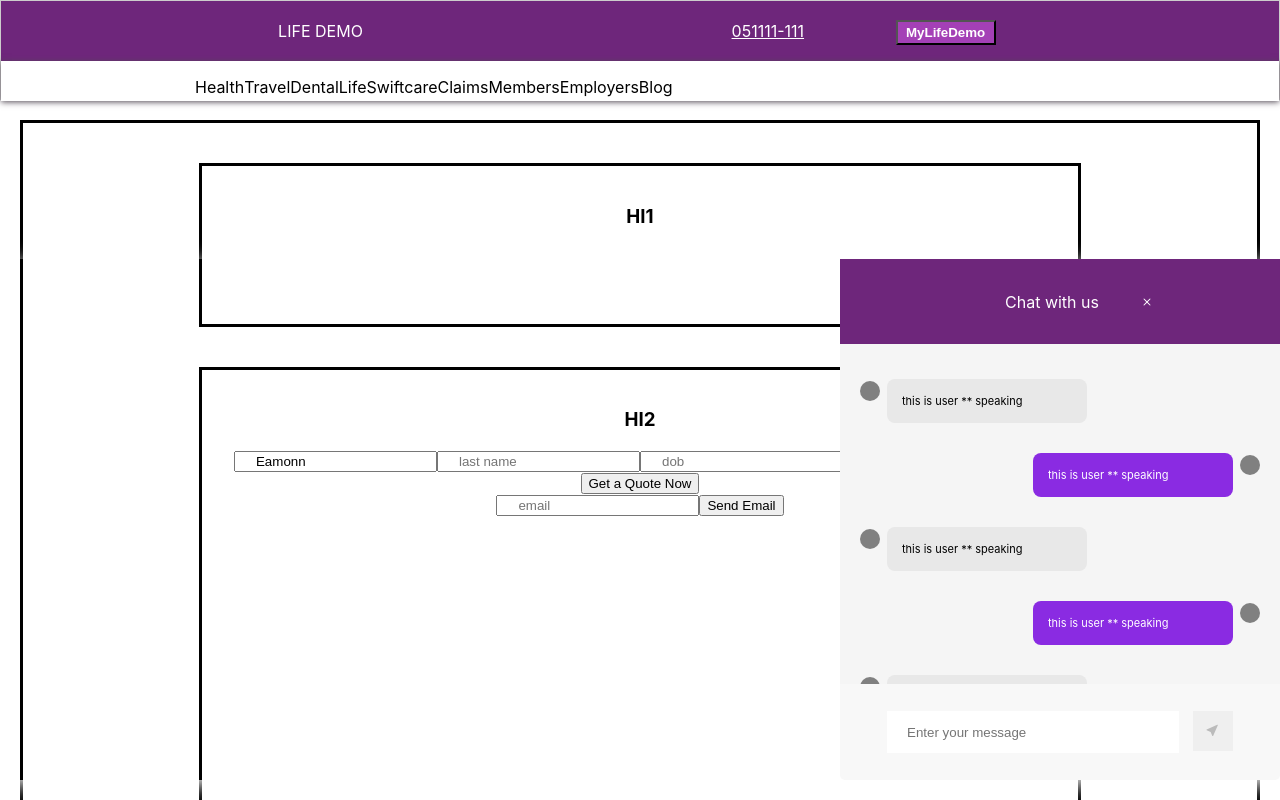
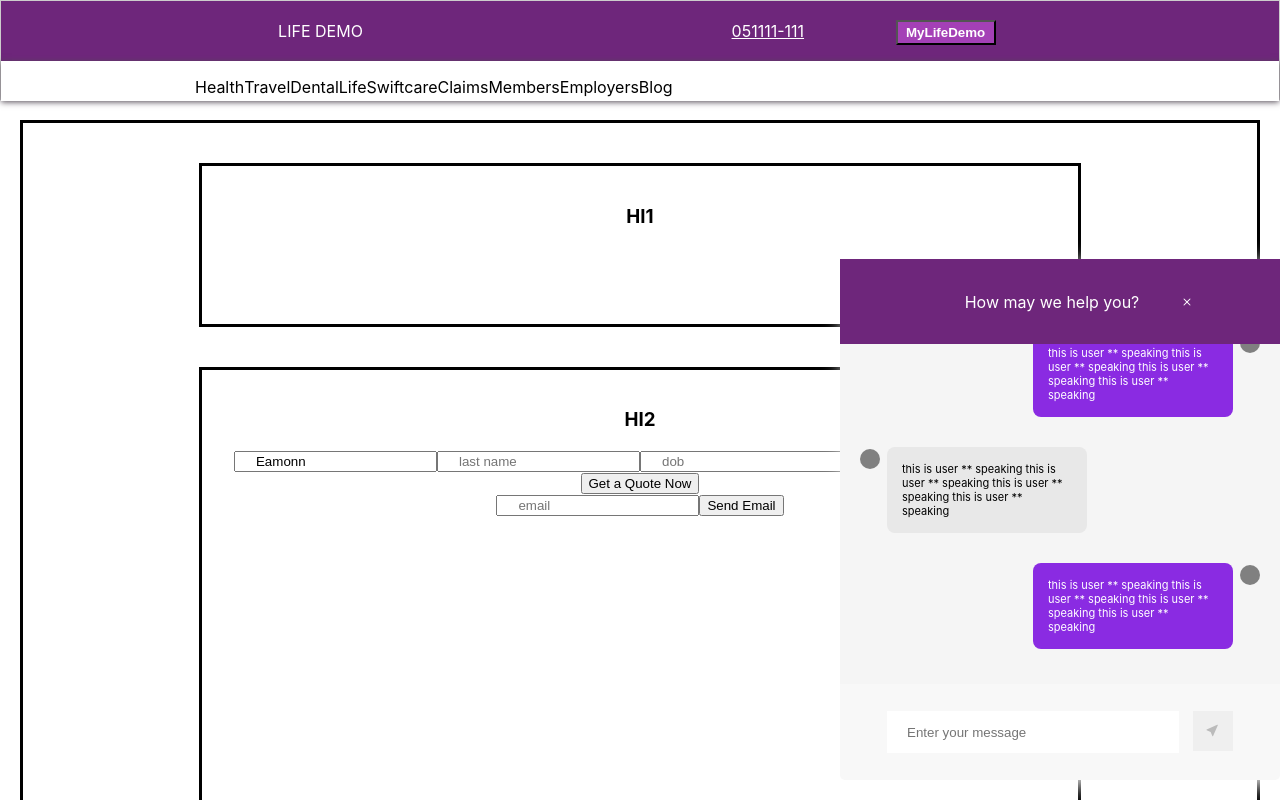
Before and after one commit to wangx6/ui_demo, a React (Create React App) app: page / in a window 1280 px wide. Both pictures are taken after a click on the element "Chat with us". Shown: the top 800 px of the page. Built offline with nearby package versions, Linux system fonts and the light colour scheme.

Commit message:
Committing lqe-204-chatbox-interaction-with-user

```diff
--- a/src/components/WebChat/MessageGeneratorUtil.js
+++ b/src/components/WebChat/MessageGeneratorUtil.js
@@ -1,23 +1,9 @@
 export const messageHistoryGenerator = () => {
-  var arr = [];
-  var len = 100;
-  for (var i = 0; i < len; i++) {
-    if (i === 99) {
-      arr.push({
-        id: Math.random().toString(32),
-        user: `user${i % 2 === 0 ? "A" : "B"}`,
-        message: "this is user ** speaking this is user ** speak"+
-        "ingthis is user ** speakingthis is user ** speakingthis is user ** speakingthis"+
-         "is user ** speakingthis is user ** speakingthis is user ** speakingthis is user ** speakingthi"+
-        "s is user ** speakingthis is user ** speakingthis is user ** speakingthis is user ** speakingthis is user ** speaking",
-      });
-    } else {
-      arr.push({
-        id: Math.random().toString(32),
-        user: `user${i % 2 === 0 ? "A" : "B"}`,
-        message: "this is user ** speaking",
-      });
+  return Array(100).fill().map((e,i) => {
+    return {
+      id: Math.random().toString(32),
+      user: `user${i % 2 === 0 ? "a" : "b"}`,
+      message: "this is user ** speaking this is user ** speaking this is user ** speaking this is user ** speaking ",
     }
-  }
-  return arr;
+  });
 };
--- a/src/components/WebChat/WebChat.css
+++ b/src/components/WebChat/WebChat.css
@@ -1,32 +1,39 @@
-.lqe-webchat-container{
+.webchat-container{
   display: flex;
   flex-direction: column;
-  position: sticky;
+  position: fixed;
+  right: 0;
+  bottom: 0;
   bottom: 20px;
   box-shadow: 5px 5px 20px #fff;
 }
 
-.lqe-webchat-bar{
+.webchat-panel-inner{
+  flex-direction: column;
+}
+
+.webchat-bar, .webchat-open__btn{
   height: 45px;
   display: flex;
   flex-direction: row;
   align-items: center;
   justify-content: center;
   background-color:#6e267b;
-}
-
-.lqe-webchat-bar-spacing{
   padding: 40px;
 }
 
-.lqe-webchat-window{
+.webchat-bar-spacing, .webchat-btn-spacing{
+  padding: 40px;
+}
+
+.webchat-window{
   flex-direction: column;
   background-color: WhiteSmoke;
   height: 300px;
   overflow-y: auto;
 }
 
-.lqe-webchat-window, .lqe-webchat-bar, .lqe-webchat-message-submit{
+.webchat-window, .webchat-bar, .webchat-open__btn, .webchat-message-submit{
   width: 400px;
   padding: 20px;
   margin-left: auto;
@@ -34,7 +41,7 @@
   flex-basis: auto;
 }
 
-.lqe-webchat-message-submit{
+.webchat-message-submit{
   justify-content: center;
   padding-bottom: 20px;
   padding-top: 20px;
@@ -44,15 +51,15 @@
   border-bottom-left-radius: 5px;
 }
 
-.lqe-webchat-toggle--hide{
+.webchat-toggle--hide{
   display: none;
 }
 
-.lqe-webchat-toggle--show{
+.webchat-toggle--show{
   display: flex;
 }
 
-.lqe-webchat-chatbubble-userA, .lqe-webchat-chatbubble-userB {
+.webchat-chatbubble-usera, .webchat-chatbubble-userb{
   border: none;
   border-radius: 8px;
   padding: 15px;
@@ -60,51 +67,52 @@
   min-height: 10px;
   max-height: fit-content;
   margin: 15px 7px 15px 7px;
+  overflow-wrap: anywhere;
   font-size: 11px;
   text-align: left;
 }
 
-.lqe-webchat-chatbubble-userA{
+.webchat-chatbubble-usera{
   background: #E8E8E8;
   color: black;
 }
 
-.lqe-webchat-chatbubble-userB{
+.webchat-chatbubble-userb{
   background: blueviolet;
   color: white;
   align-items: center;
   display: flex;
 }
 
-.lqe-webchat-message-userA{
+.webchat-message-usera{
   align-self: flex-start;
   flex-direction: row;
 }
 
-.lqe-webchat-message-userB{
+.webchat-message-userb{
   align-self: flex-end;
   flex-direction: row-reverse;
 }
 
-.lqe-webchat-message-userA, .lqe-webchat-message-userB{
+.webchat-message-usera, .webchat-message-userb{
   display: flex;
 }
 
-.lqe-message-input, .lqe-message-submit-btn{
+.message-input, .message-submit__btn{
   border: 0px none;
   height: 40px;
   margin: 7px;
 }
 
-.lqe-message-input{
+.message-input{
   width: 270px;
 }
 
-.lqe-message-submit-btn{
+.message-submit__btn{
   width: 40px;
 }
 
-.lqe-dot-userA, .lqe-dot-userB{
+.webchat-dot{
   height: 20px;
   width: 20px;
   background-color: #808080;
@@ -118,6 +126,6 @@ input{
   padding-left: 20px;
 }
 
-.lqe-send-message {
+.send-message {
   color: #bbb;
 }
--- a/src/components/WebChat/WebChat.js
+++ b/src/components/WebChat/WebChat.js
@@ -1,70 +1,104 @@
 import React, { useState, useEffect, useRef } from "react";
-import { BsX, BsCursorFill} from "react-icons/bs";
+import { BsX, BsCursorFill } from "react-icons/bs";
 import { messageHistoryGenerator } from "./MessageGeneratorUtil";
-
 
 import "./WebChat.css";
 
-export default function WebChat() {
 const history = {
   messages: messageHistoryGenerator(),
 };
 
+export default function WebChat() {
+
   const [chatHistory, setChatHistory] = useState(history.messages);
+  const [isChatBoxVisible, setIsChatBoxVisible] = useState(false);
+  const [message, setMessage] = useState('');
+  const chatBox = useRef(null);
 
-  //const divRef = useRef(null);
+  useEffect(() => {
+    if(isChatBoxVisible)
+      chatBox.current.scrollTop = chatBox.current.scrollHeight;
+  }, [chatHistory, isChatBoxVisible]);
 
-  /*
-  // Scrolling Parent need to fix
-  useEffect((event) => {
-    divRef.current.scrollIntoView({ behavior: 'smooth' });
-  });
+  const newMessage = () => {
 
+    let users = [
+      'usera',
+      'userb',
+    ];
 
-    <div ref={divRef} />
+    let randomUser = Math.floor(Math.random()*2);
 
-  */
-
-  const [isVisible, setIsVisible] = useState(false);
-
-  const notVisible = () => setIsVisible(false);
-  const visible = () => setIsVisible(true);
-
-  const onClickMessageSubmit = (event) => {
+    return {
+      id: Math.random().toString(32),
+      user: users[randomUser],
+      message: message,
+    }
 
   }
 
-  const onChangeMessage = (event) => {
+  const onClickToggleChatBox = () => setIsChatBoxVisible(!isChatBoxVisible);
 
+  const onClickAddMessage = () => {
+    if(message.trim().length===0) return;
+    setChatHistory([...chatHistory, newMessage()]);
+    setMessage('');
   };
 
+  const onChangeMessage = (event) => {
+    setMessage(event.target.value);
+  };
+
+  const onKeyUpInput = (event) => {
+    const { keyCode } = event;
+    if(keyCode === 13 && event.ctrlKey) {
+      onClickAddMessage();
+    }
+  }
+
   return (
-    <div className="lqe-webchat-container">
 
-      <div className="lqe-webchat-bar">
-        <p className="lqe-webchat-bar-spacing" onClick={visible}>
-          Chat with us
-        </p>
-        <BsX className={`lqe-webchat-toggle--${isVisible ? "show" : "hide"}`} onClick={notVisible}></BsX>
+    <div className="webchat-container">
+
+      <div className={`webchat-panel-inner webchat-toggle--${isChatBoxVisible ? "show" : "hide"}`}>
+
+        <div className="webchat-bar">
+          <p className="webchat-bar-spacing">How may we help you?</p>
+          <BsX onClick={onClickToggleChatBox}></BsX>
         </div>
 
-      <div id="lqe-webchat-window" className={`lqe-webchat-window lqe-webchat-toggle--${isVisible ? "show" : "hide"}`}>
+        <div id="webchat-window" ref={chatBox} className="webchat-window">
           {chatHistory.map((chat) => (
-          <div key={chat.id} className={`lqe-webchat-message-${chat.user}`}>
-            <div className={`lqe-dot-${chat.user}`}></div>
-            <div className={`lqe-webchat-chatbubble-${chat.user}`}>
+            <div key={chat.id} className={`webchat-message-${chat.user}`}>
+              <div className="webchat-dot"></div>
+              <div className={`webchat-chatbubble-${chat.user}`}>
                 {chat.message}
               </div>
             </div>
           ))}
         </div>
 
-      <div className={`lqe-webchat-message-submit lqe-webchat-toggle--${isVisible ? "show" : "hide"}`}>
-        <input className="lqe-message-input" onChange={onChangeMessage} value={chatHistory.message}  placeholder="Enter your message" />
-        <button className="lqe-message-submit-btn" onClick={onClickMessageSubmit}>
-         <BsCursorFill className="lqe-send-message"></BsCursorFill>
+        <div className="webchat-message-submit">
+          <input
+            onChange={onChangeMessage}
+            onKeyUp={onKeyUpInput} value={message}
+            className="message-input"
+            value={message}
+            placeholder="Enter your message"
+          />
+          <button onClick={onClickAddMessage} className="message-submit__btn">
+            <BsCursorFill className="send-message"></BsCursorFill>
           </button>
         </div>
+
+      </div>
+
+      <div className={`webchat-open__btn webchat-toggle--${isChatBoxVisible ? "hide" : "show"}`}>
+        <p className="webchat-btn-spacing" onClick={onClickToggleChatBox}>
+          Chat with us
+        </p>
+      </div>
+
     </div>
   );
 }
```
Lines whose indentation alone changed are shown as unchanged.
